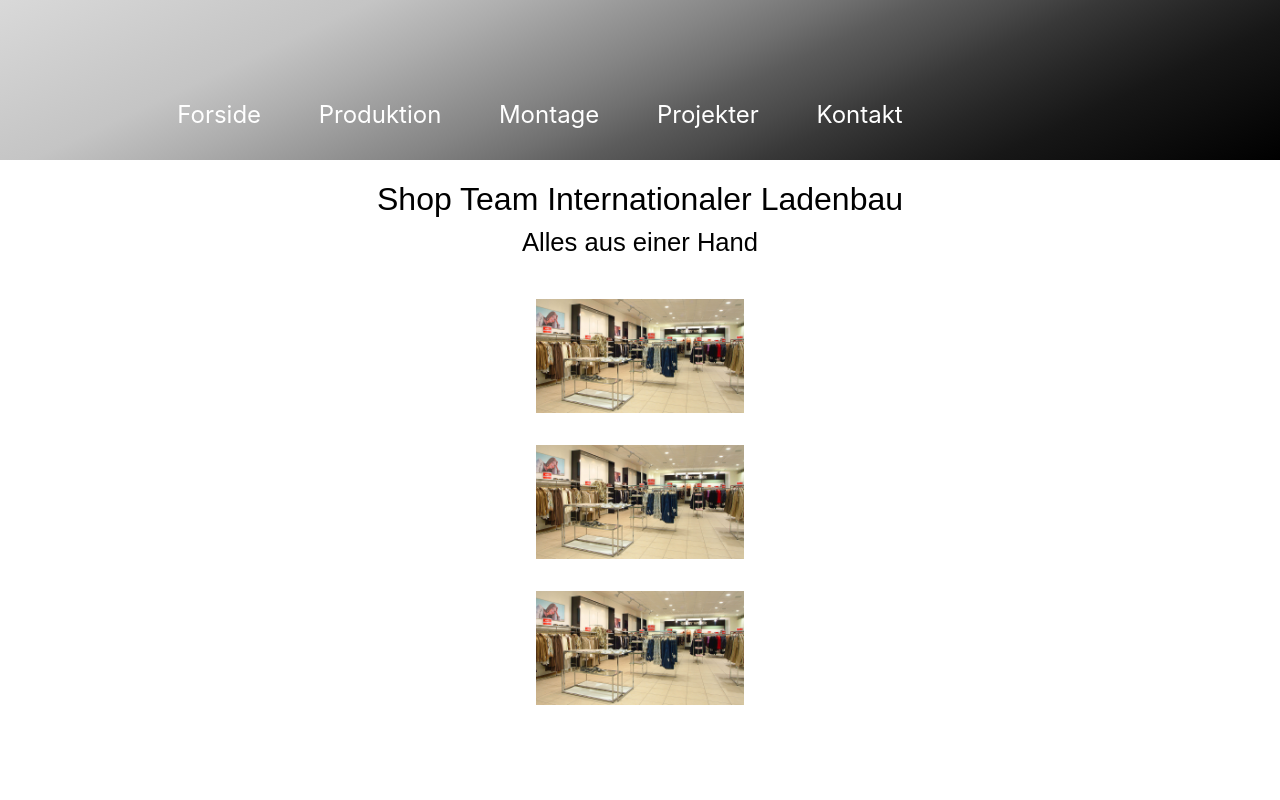
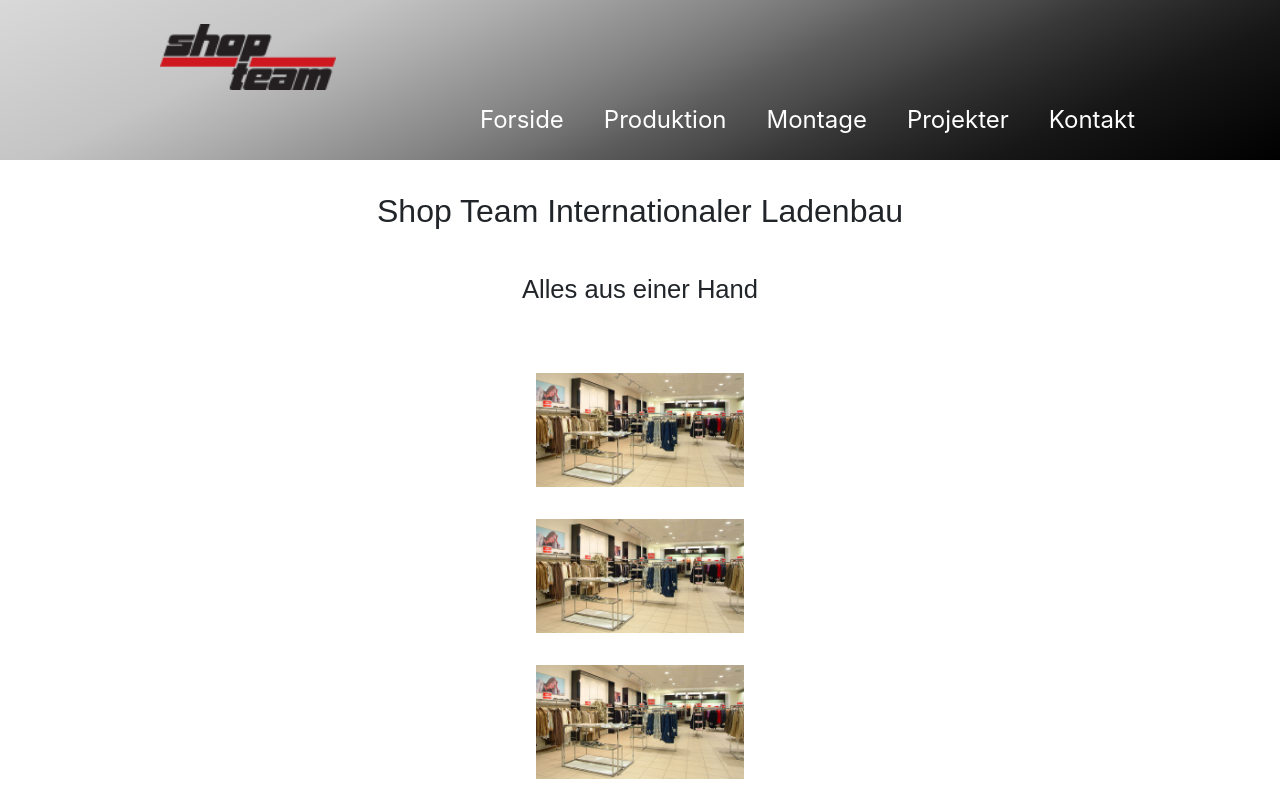
Before and after one commit to NicoCPH/Hjemmeside_Shopteam, a React (Create React App) app: page /#/ in a window 1280 px wide. Shown: the top 800 px of the page. Built offline with nearby package versions, Linux system fonts and the light colour scheme.

Commit message:
bootstrap til mobil version lavet

```diff
--- a/package.json
+++ b/package.json
@@ -7,14 +7,17 @@
     "@testing-library/jest-dom": "^5.16.2",
     "@testing-library/react": "^12.1.3",
     "@testing-library/user-event": "^13.5.0",
+    "bootstrap": "^5.1.3",
     "react": "^17.0.2",
+    "react-bootstrap": "^2.2.1",
     "react-dom": "^17.0.2",
     "react-router-dom": "^6.2.2",
     "react-scripts": "5.0.0",
+    "styled-components": "^5.3.3",
     "web-vitals": "^2.1.4"
   },
   "scripts": {
-    "deploy" : "npm run build&&gh-pages -d build",
+    "deploy": "npm run build&&gh-pages -d build",
     "start": "react-scripts start",
     "build": "react-scripts build",
     "test": "react-scripts test",
--- a/public/index.html
+++ b/public/index.html
@@ -1,6 +1,12 @@
 <!DOCTYPE html>
 <html lang="en">
   <head>
+    <link
+    rel="stylesheet"
+    href="https://cdn.jsdelivr.net/npm/bootstrap@5.1.3/dist/css/bootstrap.min.css"
+    integrity="sha384-1BmE4kWBq78iYhFldvKuhfTAU6auU8tT94WrHftjDbrCEXSU1oBoqyl2QvZ6jIW3"
+    crossorigin="anonymous"
+  />
     <meta charset="utf-8" />
     <link rel="icon" href="%PUBLIC_URL%/favicon.ico" />
     <meta name="viewport" content="width=device-width, initial-scale=1.0">
--- a/src/index.js
+++ b/src/index.js
@@ -4,15 +4,15 @@ import './index.css';
 import App from './App';
 import reportWebVitals from './reportWebVitals';
 import {
-  HashRouter,
+  BrowserRouter,
   Routes,
   Route,
 } from "react-router-dom";
 
 ReactDOM.render(
-  <HashRouter>
+  <BrowserRouter>
     <App />
-  </HashRouter>,
+  </BrowserRouter>,
   document.getElementById('root')
 );
 
--- a/src/sites/navbar.jsx
+++ b/src/sites/navbar.jsx
@@ -5,25 +5,44 @@ import {
     Route,
     Link
   } from "react-router-dom";
+  import { Navbar, Nav, NavItem } from "react-bootstrap";
 
 function Navbar_footer(){
     return(
-     <div>
-    <header>
-    <div className="site_header">
-    <div className="image_logo"></div>
-    <ul>
-        <li><Link to="/">Forside</Link></li>
-        <li><Link to="/Produktion">Produktion</Link></li>
-        <li><Link to="/Montage">Montage</Link></li>
-        <li><Link to="/Projekter">Projekter</Link></li>
-        <li><Link to="/Kontakt">Kontakt</Link></li>
-    </ul>
-    </div>
-
-    </header>
-    </div>
-);
-}
+    <Navbar className="site_header"collapseOnSelect expand="lg">
+          <Navbar.Brand className="image_logo" as={Link} to="/"></Navbar.Brand>
+          <Navbar.Toggle aria-controls="responsive-navbar-nav" />
+          <Navbar.Collapse id="responsive-navbar-nav">
+            <Nav className="mr-auto">
+              <NavItem href="/">
+                <Nav.Link as={Link} to="/">
+                Forside
+                </Nav.Link>
+              </NavItem>
+              <NavItem href="/">
+                <Nav.Link as={Link} to="/Produktion">
+                Produktion
+                </Nav.Link>
+              </NavItem>
+              <NavItem href="/">
+                <Nav.Link as={Link} to="/Montage">
+                Montage
+                </Nav.Link>
+              </NavItem>
+              <NavItem href="/">
+                <Nav.Link as={Link} to="/Projekter">
+                Projekter
+                </Nav.Link>
+              </NavItem>
+              <NavItem href="/">
+                <Nav.Link as={Link} to="/Kontakt">
+                Kontakt
+                </Nav.Link>
+              </NavItem>
+            </Nav>
+          </Navbar.Collapse>
+        </Navbar>
+  );
+};
 
 export default Navbar_footer
--- a/src/styles/App.css
+++ b/src/styles/App.css
@@ -6,7 +6,43 @@
 .content {
   min-height: 70vh;
 }
+.site_header {
+  /*display: flex;
+  justify-content: space-around;
+  flex-wrap: wrap; */
+  background-image: linear-gradient(
+    155deg,
+    hsl(0deg 0% 85%) 0%,
+    hsl(344deg 0% 77%) 23%,
+    hsl(344deg 0% 68%) 32%,
+    hsl(344deg 0% 60%) 39%,
+    hsl(344deg 0% 52%) 46%,
+    hsl(344deg 0% 44%) 52%,
+    hsl(344deg 0% 36%) 57%,
+    hsl(344deg 0% 29%) 63%,
+    hsl(344deg 0% 22%) 68%,
+    hsl(344deg 0% 15%) 75%,
+    hsl(343deg 0% 9%) 82%,
+    hsl(0deg 0% 0%) 100%
+  );
+  min-height: 10rem;
+  max-height: 21rem;
+}
 
+.image_logo {
+  background-image: url("../images/logo.png");
+  background-size: 11rem;
+  min-width: 7rem;
+  width: 13rem;
+  position: relative;
+  background-repeat: no-repeat;
+  height: 5rem;
+  min-height: 5rem;
+  bottom: 1rem;
+  left: 10rem;
+}
+
+/*
 .site_header {
   display: flex;
   justify-content: space-around;
@@ -42,7 +78,7 @@
   margin: auto;
   padding-top: 2rem;
   left: 6rem;
-}
+}*/
 
 .site_header ul {
   position: relative;
@@ -66,9 +102,6 @@
 }
 
 @media only screen and (max-width: 1483px) {
-  .image_logo {
-    display: none;
-  }
   .site_header ul {
     padding-right: 15rem;
   }
@@ -108,3 +141,63 @@
   position: relative;
   max-width: 40rem;
 }
+
+
+
+.navbar-toggler{
+  padding-right: 2rem;
+}
+.navbar-light .navbar-toggler-icon {
+  /* background-image: none!important; */
+  background: #cecece!important;
+  box-shadow: 0 10px 0 #cecece, 0 20px 0 #cecece!important;
+  width: 2.2rem;
+  height: 3.5px;
+  vertical-align: top;
+}
+
+.navbar-light .navbar-toggler {
+  border: 0 !important;
+}
+
+.navbar-toggler:focus {
+  box-shadow: none !important;
+}
+
+.navbar-nav{
+  padding-top: 5rem;
+  padding-left: 15rem !important;
+
+}
+.nav-link{
+  display: inline-block!important;
+  text-decoration: none!important;
+  font-weight: light;
+  font-size: 1.5rem;
+  color: white !important;
+  margin-left: 1.5rem;
+}
+
+
+@media only screen and (max-width: 990px) {
+.nav-link{
+  display: inline-block!important;
+  text-decoration: none!important;
+  font-weight: bold;
+  font-size: large;
+}
+.navbar-nav{
+  padding-left: 0 !important;
+}
+.image_logo {
+  left: 2rem;
+  top: 0;
+  padding-left: 2.5rem;
+}
+.nav-link{
+  display: inline-block!important;
+  text-decoration: none!important;
+  font-weight: bold;
+  color: none;
+}
+}
--- a/src/styles/home.css
+++ b/src/styles/home.css
@@ -7,6 +7,8 @@
  font-size: 4rem;
  font-family: Oswald, sans-serif;
  font-weight: 50;
+ padding-top: 2rem;
+ padding-bottom: 3rem;
 }
 
 .home_page_start_text p {
@@ -15,6 +17,7 @@
     font-weight: 50;
     bottom: 2rem;
     position: relative;
+    padding-bottom: 2rem;
    }
 
 .picture_grid {
--- a/src/styles/montage.css
+++ b/src/styles/montage.css
@@ -27,10 +27,15 @@
     text-align: left;
     position: relative;
     max-width: 60rem;
+    max-width: 70%;
     padding-left: 30rem;
-    padding-right: 30rem;
     padding-top: 40rem;
     padding-bottom: 10rem;
+}
+
+.mid_center_section_montage h2{
+    font-size: 2.5rem;
+    font-weight: 600;
 }
 
 .picture_grid_montage {
--- a/src/styles/production.css
+++ b/src/styles/production.css
@@ -26,11 +26,15 @@
 .mid_center_section {
     text-align: left;
     position: relative;
-    max-width: 60rem;
+    max-width: 70%;
     padding-left: 30rem;
-    padding-right: 30rem;
     padding-top: 40rem;
     padding-bottom: 10rem;
+}
+
+.mid_center_section h2{
+    font-size: 2.5rem;
+    font-weight: 600;
 }
 
 .picture_grid_produktion {
```
Also changed, not shown: 1 other file (tests, documents, lock files or other folders).
